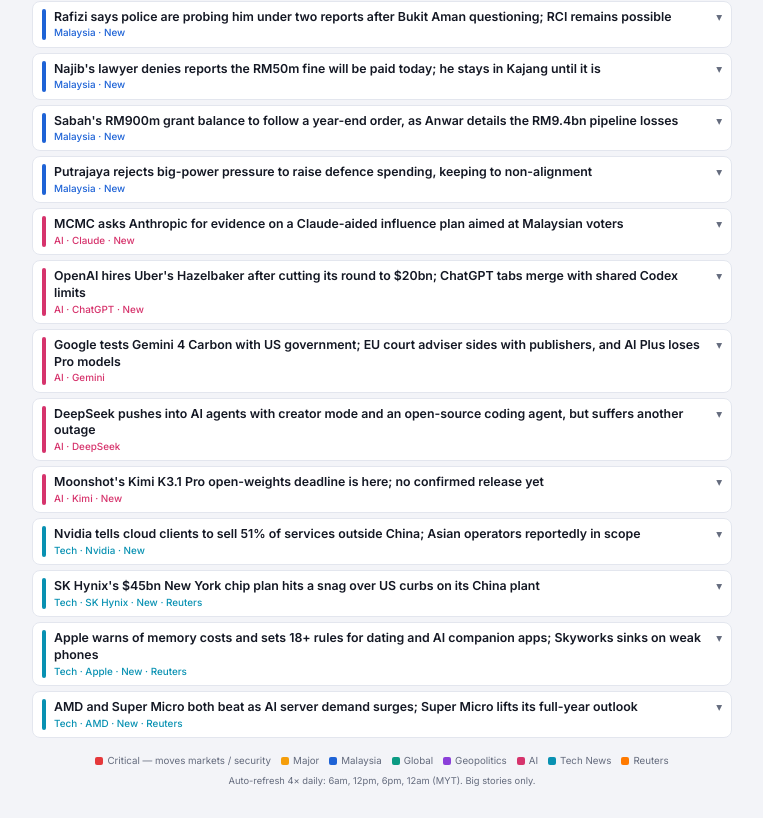
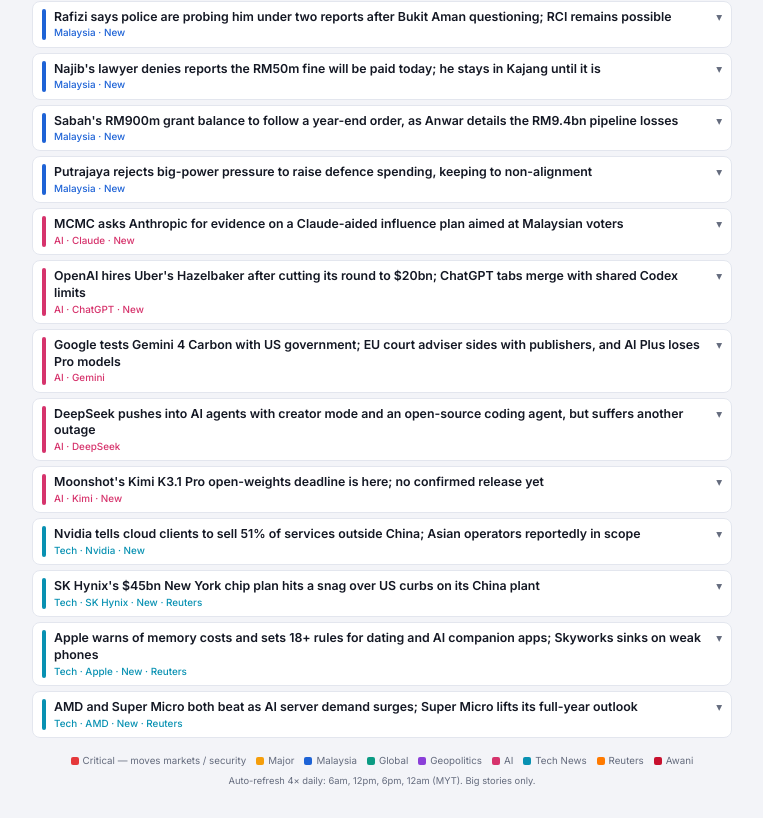
Before and after one commit to hasifzul/news, a plain HTML site: page index.html in a window 1280 px wide. Shown: the part 2956-3774 px from the top of the page, without its empty margins (258-1021 px from the left). Drawn offline with Linux system fonts and the light colour scheme.

Commit message:
Awani source badge
Co-Authored-By: Claude Opus 5.5 <noreply@anthropic.com>
Claude-Session: https://claude.ai/code/session_01DQfYRi9QiBakbPNFvyZD3f

```diff
--- a/index.html
+++ b/index.html
@@ -73,6 +73,7 @@ nav button.on .n{background:rgba(255,255,255,.25);color:#fff}
 .p-cat{background:var(--cs);color:var(--cc)}
 .p-new{background:var(--new);color:#fff}
 .p-rt{background:var(--rt);color:#fff}
+.p-aw{background:#c8102e;color:#fff}
 .p-tag{background:var(--soft);color:var(--muted)}
 .p-aiv{background:var(--ai);color:#fff}
 .subtabs{display:flex;gap:4px;margin:2px 0 6px}
@@ -186,6 +187,7 @@ const current=()=>S.viewing||S.latest;
 function items(doc){return (doc&&Array.isArray(doc.items)?doc.items:[]).slice().sort((a,b)=>(b.impact||0)-(a.impact||0))}
 function byCat(doc,c){const r=items(doc).filter(i=>i.cat===c);if(c==="ai")r.sort((a,b)=>(b.impact||0)-(a.impact||0)||aiRank(a)-aiRank(b));if(c==="mynews")r.sort((a,b)=>(a.pop||99)-(b.pop||99));return r}
 const isRt=i=>(i.sources||[]).some(s=>/reuters/i.test(s.n||""));
+const isAw=i=>(i.sources||[]).some(s=>/awani/i.test((s.n||"")+(s.u||"")));
 
 function renderTabs(){
   const doc=current();
@@ -209,6 +211,7 @@ function pills(i){
   if(i.isNew) p.push(`<span class="pill p-new">${esc(t("nw"))}</span>`);
   if(i.ai) p.push(`<span class="pill p-aiv" style="${i.cat==="tech"?"background:var(--tc)":i.cat==="mynews"?"background:var(--my)":""}">${esc(i.ai)}</span>`);
   if(isRt(i)) p.push(`<span class="pill p-rt">Reuters</span>`);
+  if(isAw(i)) p.push(`<span class="pill p-aw">Awani</span>`);
   (i.tags||[]).slice(0,2).forEach(g=>p.push(`<span class="pill p-tag">${esc(tx(g))}</span>`));
   return p.join("");
 }
@@ -226,7 +229,7 @@ function card(i){
 function mini(i){
   const cc=(CAT[i.cat]||CAT.global).cls;
   if(S.open===i.id) return `<div data-close="${esc(i.id)}">${card(i)}</div>`;
-  return `<button class="mini ${cc}" data-open="${esc(i.id)}"><span class="bar"></span><span class="tx">${esc(tx(i.title))}<small>${esc(t(i.cat))}${i.ai?" · "+esc(i.ai):""}${i.isNew?" · "+esc(t("nw")):""}${isRt(i)?" · Reuters":""}</small></span><span class="ar">▾</span></button>`;
+  return `<button class="mini ${cc}" data-open="${esc(i.id)}"><span class="bar"></span><span class="tx">${esc(tx(i.title))}<small>${esc(t(i.cat))}${i.ai?" · "+esc(i.ai):""}${i.isNew?" · "+esc(t("nw")):""}${isRt(i)?" · Reuters":""}${isAw(i)?" · Awani":""}</small></span><span class="ar">▾</span></button>`;
 }
 function sec(label,color){return `<div class="sec" style="color:${color}"><i style="background:${color}"></i>${esc(label)}</div>`}
 
@@ -238,7 +241,7 @@ function render(){
   $("sizes").innerHTML=SIZES.map((z,ix)=>`<button class="btn ${S.fs===z?"on":""}" data-z="${z}" style="font-size:${9+ix*1.5}px">A</button>`).join("");
   $("sizes").querySelectorAll("button").forEach(b=>b.onclick=()=>{S.fs=+b.dataset.z;save();render()});
   $("foot").textContent=t("foot");
-  $("legend").innerHTML=`<span><i style="background:var(--crit)"></i>${esc(t("lgCrit"))}</span><span><i style="background:var(--major)"></i>${esc(t("lgMajor"))}</span><span><i style="background:var(--my)"></i>${esc(t("my"))}</span><span><i style="background:var(--gl)"></i>${esc(t("global"))}</span><span><i style="background:var(--geo)"></i>${esc(t("geo"))}</span><span><i style="background:var(--ai)"></i>AI</span><span><i style="background:var(--tc)"></i>${esc(t("techNews"))}</span><span><i style="background:var(--rt)"></i>Reuters</span>`;
+  $("legend").innerHTML=`<span><i style="background:var(--crit)"></i>${esc(t("lgCrit"))}</span><span><i style="background:var(--major)"></i>${esc(t("lgMajor"))}</span><span><i style="background:var(--my)"></i>${esc(t("my"))}</span><span><i style="background:var(--gl)"></i>${esc(t("global"))}</span><span><i style="background:var(--geo)"></i>${esc(t("geo"))}</span><span><i style="background:var(--ai)"></i>AI</span><span><i style="background:var(--tc)"></i>${esc(t("techNews"))}</span><span><i style="background:var(--rt)"></i>Reuters</span><span><i style="background:#c8102e"></i>Awani</span>`;
   const doc=current();
   let stale=S.state==="unreach";
   if(doc&&doc.updatedAt){
```
